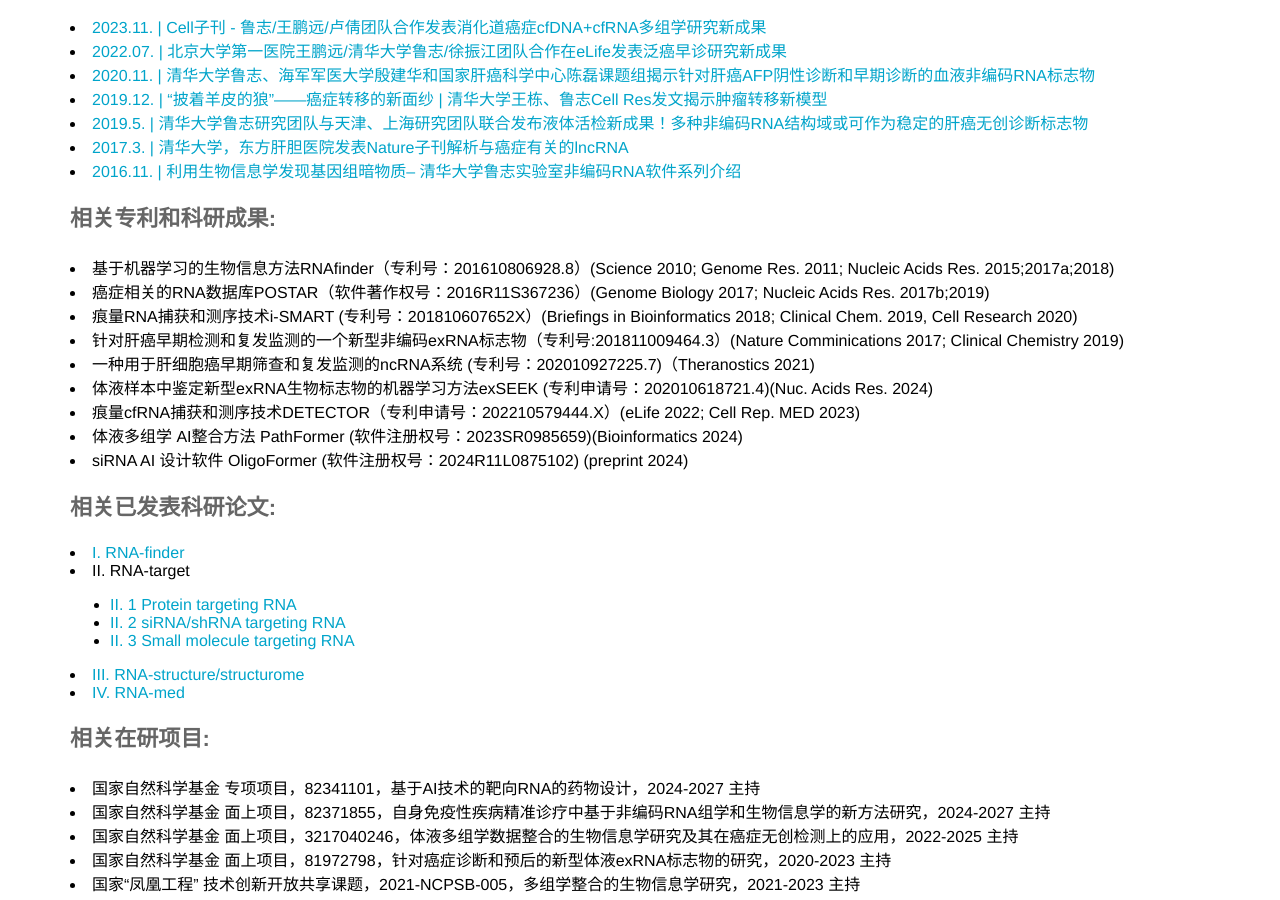
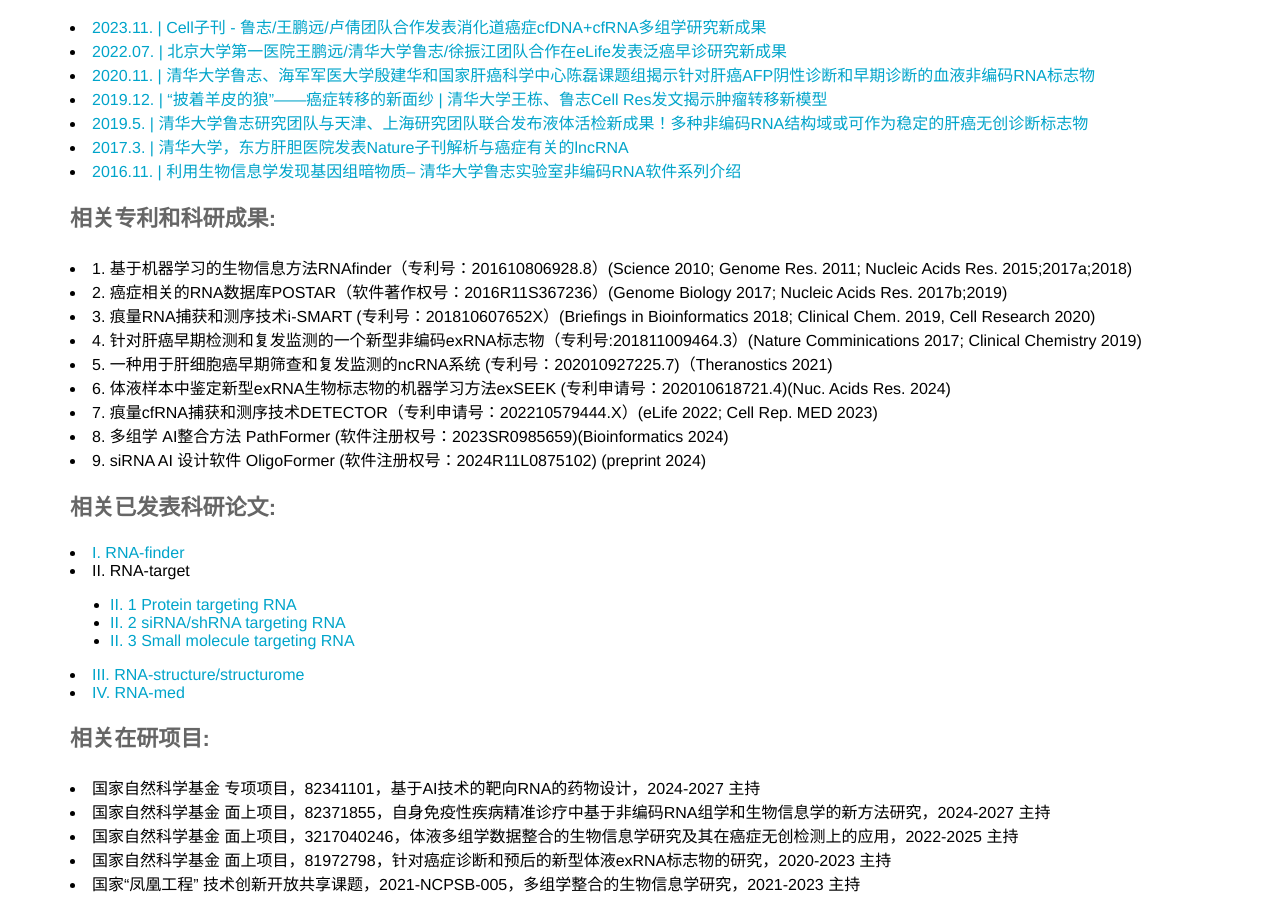
Before and after one commit to lulab/xingene-home, a Jekyll site: the page built from products.html, in a window 1280 px wide and 900 px high, scrolled down 1276 px. Built offline with Jekyll 4.4.1, drawn with Linux system fonts in a browser that asks for light colours.

Commit message:
Update products.html

```diff
--- a/products.html
+++ b/products.html
@@ -117,15 +117,15 @@ faq:
 <b>相关专利和科研成果:</b>
 <br>
 
-<li>基于机器学习的生物信息方法RNAfinder（专利号：201610806928.8）(Science 2010; Genome Res. 2011; Nucleic Acids Res. 2015;2017a;2018)</li>
-<li>癌症相关的RNA数据库POSTAR（软件著作权号：2016R11S367236）(Genome Biology 2017; Nucleic Acids Res. 2017b;2019)</li>
-<li>痕量RNA捕获和测序技术i-SMART (专利号：201810607652X）(Briefings in Bioinformatics 2018; Clinical Chem. 2019, Cell Research 2020)</li>
-<li>针对肝癌早期检测和复发监测的一个新型非编码exRNA标志物（专利号:201811009464.3）(Nature Comminications 2017; Clinical Chemistry 2019)</li>
-<li>一种用于肝细胞癌早期筛查和复发监测的ncRNA系统 (专利号：202010927225.7)（Theranostics 2021)</li>
-<li>体液样本中鉴定新型exRNA生物标志物的机器学习方法exSEEK (专利申请号：202010618721.4)(Nuc. Acids Res. 2024)</li>
-<li>痕量cfRNA捕获和测序技术DETECTOR（专利申请号：202210579444.X）(eLife 2022; Cell Rep. MED 2023)</li>
-<li>体液多组学 AI整合方法 PathFormer (软件注册权号：2023SR0985659)(Bioinformatics 2024)</li>
-<li>siRNA AI 设计软件 OligoFormer (软件注册权号：2024R11L0875102) (preprint 2024)</li>
+<li>1. 基于机器学习的生物信息方法RNAfinder（专利号：201610806928.8）(Science 2010; Genome Res. 2011; Nucleic Acids Res. 2015;2017a;2018)</li>
+<li>2. 癌症相关的RNA数据库POSTAR（软件著作权号：2016R11S367236）(Genome Biology 2017; Nucleic Acids Res. 2017b;2019)</li>
+<li>3. 痕量RNA捕获和测序技术i-SMART (专利号：201810607652X）(Briefings in Bioinformatics 2018; Clinical Chem. 2019, Cell Research 2020)</li>
+<li>4. 针对肝癌早期检测和复发监测的一个新型非编码exRNA标志物（专利号:201811009464.3）(Nature Comminications 2017; Clinical Chemistry 2019)</li>
+<li>5. 一种用于肝细胞癌早期筛查和复发监测的ncRNA系统 (专利号：202010927225.7)（Theranostics 2021)</li>
+<li>6. 体液样本中鉴定新型exRNA生物标志物的机器学习方法exSEEK (专利申请号：202010618721.4)(Nuc. Acids Res. 2024)</li>
+<li>7. 痕量cfRNA捕获和测序技术DETECTOR（专利申请号：202210579444.X）(eLife 2022; Cell Rep. MED 2023)</li>
+<li>8. 多组学 AI整合方法 PathFormer (软件注册权号：2023SR0985659)(Bioinformatics 2024)</li>
+<li>9. siRNA AI 设计软件 OligoFormer (软件注册权号：2024R11L0875102) (preprint 2024)</li>
 </p>
 
 <p>
```
